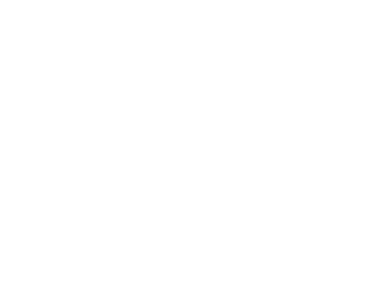
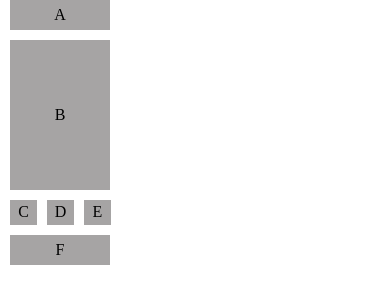
Before and after one commit to KuzykY/dec-2021, a plain HTML site: page html/Lesson5/Homework/homework5_2.html in a window 390 px wide. Drawn offline with Linux system fonts and the light colour scheme.

Commit message:
homework5

```diff
--- a/html/Lesson5/Homework/homework5_2.html
+++ b/html/Lesson5/Homework/homework5_2.html
@@ -7,9 +7,21 @@
     <meta http-equiv="X-UA-Compatible" content="ie=edge">
     <title>5_2</title>
     <link rel="stylesheet" href="normal.css">
-    <link rel="stylesheet"href="main5_2.css">
+    <link rel="stylesheet" href="main5_2.css">
 </head>
 <body>
+<div class="a bg-gray"><p>A</p></div>
+<div class="bf">
+    <div class="be">
+        <div class="b bg-gray"><p>B</p></div>
+        <div class="ce">
+            <div class="c bg-gray"><p>C</p></div>
+            <div class="c bg-gray"><p>D</p></div>
+            <div class="c bg-gray"><p>E</p></div>
+        </div>
+    </div>
+    <div class="f bg-gray"><p>F</p></div>
+</div>
 
 
 </body>
--- a/html/Lesson5/Homework/main5_2.css
+++ b/html/Lesson5/Homework/main5_2.css
@@ -0,0 +1,68 @@
+.bg-gray{
+    background: #a6a4a4;
+}
+.a{
+    height: 70px;
+    width: 340px;
+    display: flex;
+    align-items: center;
+    justify-content: center;
+    margin-left: 10px;
+}
+.b{
+    height: 70px;
+    width: 260px;
+    margin-left: 10px;
+    display: flex;
+    align-items: center;
+    justify-content: center;
+    margin-top: 10px;
+}
+.c{
+    height: 80px;
+    width: 80px;
+    margin-top: 10px;
+    margin-left: 10px;
+    display: flex;
+    align-items: center;
+    justify-content: center;
+}
+.ce{
+    display: flex;
+}
+.f{
+    width: 70px;
+    height: 160px;
+    margin-left: 10px;
+    margin-top: 10px;
+    display: flex;
+    align-items: center;
+    justify-content: center;
+
+}
+.bf{
+    display: flex;
+}
+@media screen and (max-width: 992px) {
+    .a{
+        height: 30px;
+        width:100px;
+    }
+    .b{
+        width: 100px;
+        height: 150px;
+    }
+    .c{
+        height: 25px;
+        width: 27px;
+    }
+    .f{
+        height: 30px;
+        width:100px;
+    }
+    .bf{
+        display: flex;
+        flex-direction: column;
+    }
+
+}
```
